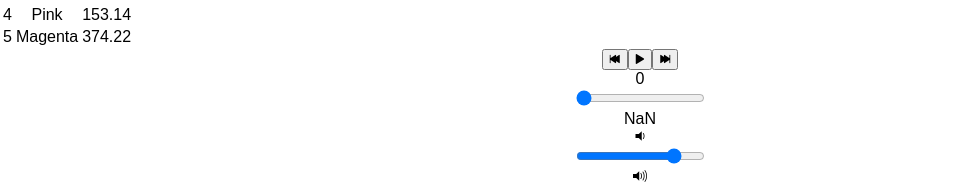
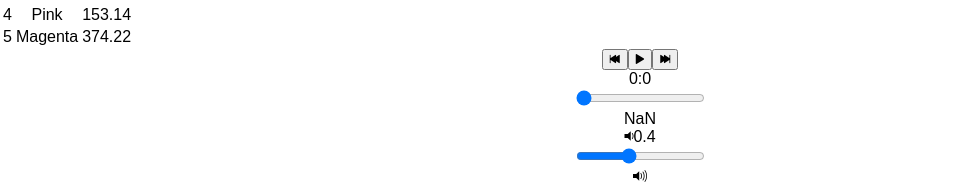
Before and after one commit to marialobillo/bloc-jams-react, a React (Create React App) app: page /album/the-colors in a window 1280 px wide. Shown: the part 851-1034 px from the top of the page, without its empty margins (0-980 px from the left). Built offline with nearby package versions, Linux system fonts and the light colour scheme.

Commit message:
assignment range inputs

```diff
--- a/src/components/Album.js
+++ b/src/components/Album.js
@@ -19,6 +19,8 @@ class Album extends Component{
       currentHoveredSong: null,
       currentTime: 0,
       duration: album.songs[0].duration,
+      currentVolume: 0.4,
+      volume: 1
 
     };
     this.audioElement = document.createElement('audio');
@@ -81,15 +83,34 @@ class Album extends Component{
       },
       durationchange: e => {
         this.setState({ duration: this.audioElement.duration });
+      },
+      volumechange: e => {
+        this.setState({ currentVolume: this.audioElement.currentVolume });
       }
     };
     this.audioElement.addEventListener('timeupdate', this.eventListeners.timeupdate);
     this.audioElement.addEventListener('durationchange', this.eventListeners.durationchange);
+    this.audioElement.addEventListener('volumechange', this.eventListeners.volumenchange);
   }
   componentWillUnmount(){
     this.audioElement.src = null;
     this.audioElement.removeEventListener('timeupdate', this.eventListeners.timeupdate);
     this.audioElement.removeEventListener('durationchange', this.eventListeners.durationchange);
+    this.audioElement.removeEventListener('volumechange', this.eventListeners.volumenchange);
+  }
+  formatTime(time){
+    if((!isNaN(parseFloat(time)) && isFinite(time)) || (time < 599)){
+      let minutes = Math.trunc(time / 60)
+      let seconds = Math.trunc(time % 60)
+      return `${minutes}:${seconds}`
+    } else {
+      return "-:--"
+    }
+  }
+  handleVolumeChange(e){
+    const currentVolume = e.target.value;
+    this.audioElement.volume = currentVolume;
+    this.setState({currentVolume});
   }
   render(){
     return(
@@ -139,6 +160,10 @@ class Album extends Component{
           currentTime={this.audioElement.currentTime}
           duration={this.audioElement.duration}
           handleTimeChange={(e) => this.handleTimeChange(e)}
+          currentVolume={this.state.currentVolume}
+          volume={this.audioElement.volume}
+          handleVolumeChange={(e) => this.handleVolumeChange(e)}
+          formatTime={(e) => this.formatTime(this.state.currentTime)}
         />
       </section>
     )
--- a/src/components/PlayerBar.js
+++ b/src/components/PlayerBar.js
@@ -18,7 +18,7 @@ class PlayerBar extends Component {
 					</button>
 				</section>
 				<section id="time-control">
-					<div className="current-time">{this.props.currentTime}</div>
+					<div className="current-time">{this.props.formatTime(this.props.currentTime)}</div>
 					<input
 						type="range"
 						className="seek-bar"
@@ -31,8 +31,16 @@ class PlayerBar extends Component {
 					<div className="total-time">{this.props.duration}</div>
 				</section>
 				<section id="volume-control">
-					<div className="icon ion-volume-low"></div>
-					<input type="range" className="seek-bar" value="80" />
+					<div className="icon ion-volume-low">{this.props.currentVolume}</div>
+					<input
+						type="range"
+						className="seek-bar"
+						value={this.props.currentVolume}
+						max="1"
+						min="0"
+						step="0.01"
+						onChange={this.props.handleVolumeChange}
+					/>
 					<div className="icon ion-volume-high"></div>
 				</section>
 			</section>
```
